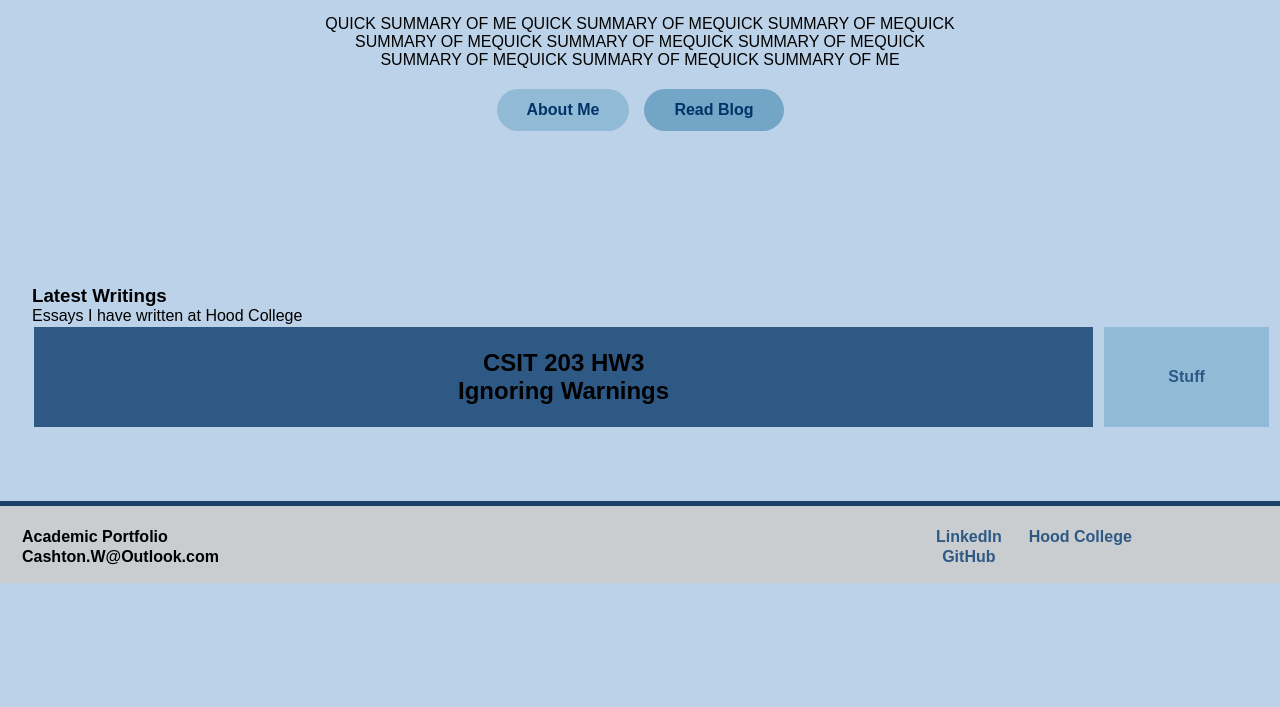
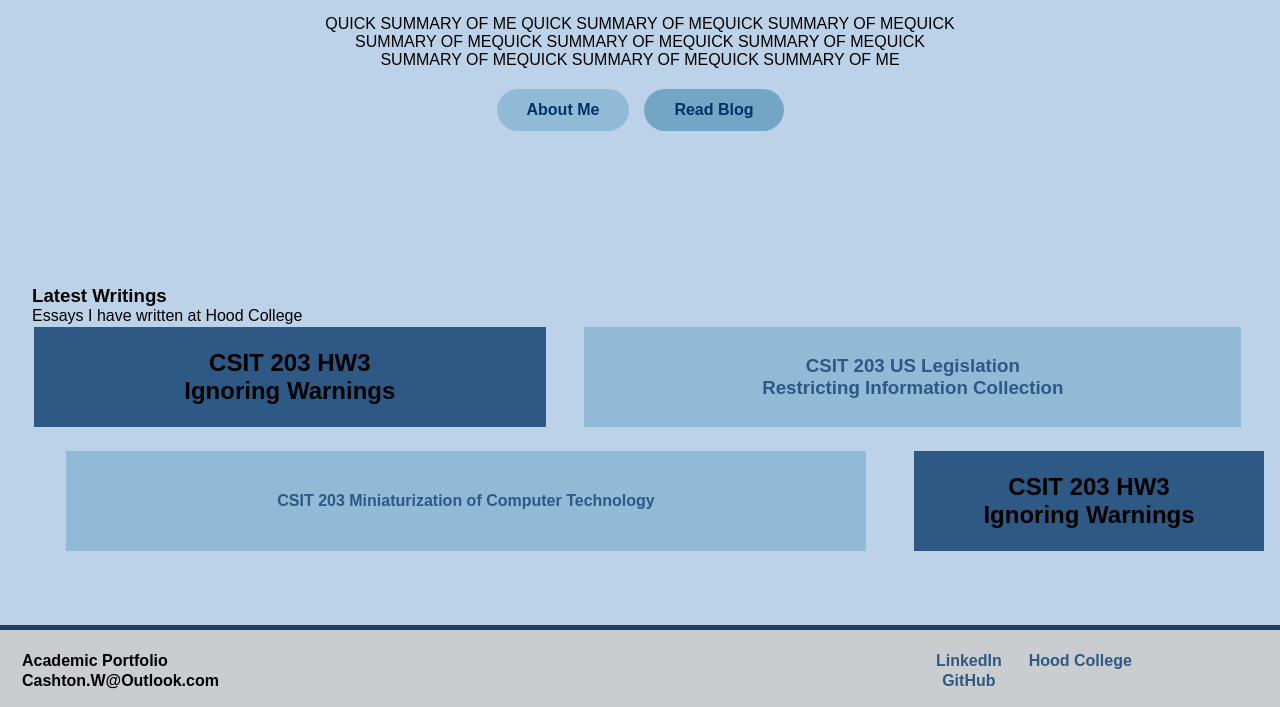
Before and after one commit to CashtonW/CS219-Final-Winpigler, a plain HTML site: page index.html in a window 1280 px wide. Shown: the part 296-1003 px from the top of the page. Before the commit the page ends 879 px from the top, so only its background shows below. Drawn offline with Linux system fonts and the light colour scheme; a web font is replaced by a local one.

Commit message:
Fix HTML structure and update links in index.html

```diff
--- a/index.html
+++ b/index.html
@@ -48,13 +48,33 @@
     <table style="width:100%">
         <tr>
             <th>
-                <a href="CSIT203HW3.pdf" target="_blank" class="square-button" style="width:100%;margin-left:0px">
+                <a href="CSIT203HW3-Post.html" target="_blank" class="square-button" style="width:100%;margin-left:0px">
                     <h2 style="text-align:center; color:black">CSIT 203 HW3 <br> Ignoring Warnings</h2>
                 </a>
             </th>
             <th>
-                <a href="CSIT203HW3.pdf" target="_blank" class="curved-button" style="width:90%">
-                    Stuff
+                <a href="CSIT203HW2-Post.html" target="_blank" class="curved-button" style="width:90%">
+                    <h3>CSIT 203 US Legislation <br>Restricting Information Collection</h3>
+                </a>
+            </th>
+        </tr>
+        <tr>
+            <th>
+                <br>
+            </th>
+
+        </tr>
+    </table>
+    <table style="width:100%">
+        <tr>
+            <th>
+                <a href="CSIT203Miniature-Post.html" target="_blank" class="curved-button" style="width:800px">
+                    CSIT 203 Miniaturization of Computer Technology
+                </a>
+            </th>
+            <th>
+                <a href="CSIT203HW3.pdf" target="_blank" class="square-button" style="width:350px;padding-right:0px">
+                    <h2 style="text-align:center; color:black">CSIT 203 HW3 <br> Ignoring Warnings</h2>
                 </a>
             </th>
         </tr>
```
